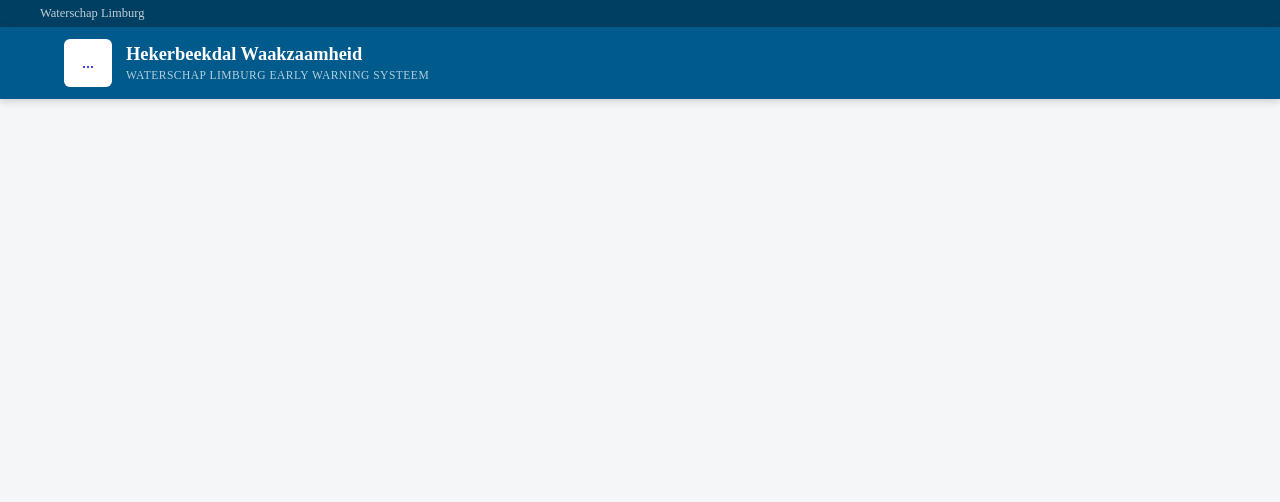
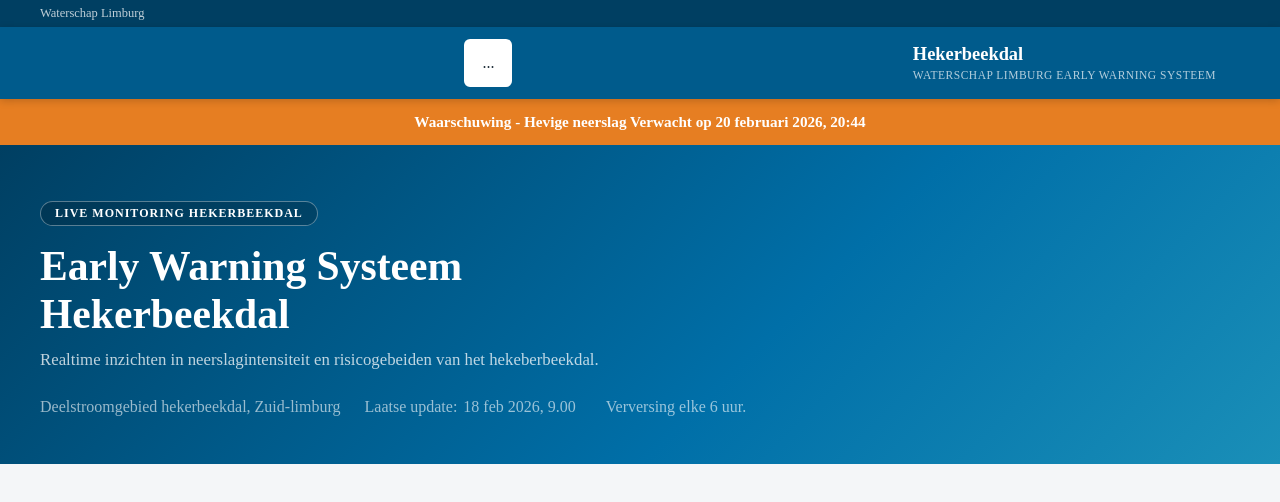
Before and after one commit to mwassenborg/HDWUD04-Mike, a plain HTML site: page index.html in a window 1280 px wide. Drawn offline with Linux system fonts and the light colour scheme.

Commit message:
Meer Css code en hero toegevoegd

```diff
--- a/index.html
+++ b/index.html
@@ -48,7 +48,7 @@
             max-width: 1200px;
             margin: 0 auto;
             padding: 0 24px;
-            display: flex;
+            display:flex;
             align-items: center;
             justify-content: space-between;
             height: 72px;
@@ -127,6 +127,63 @@
             text-decoration: underline;
         }
 
+        #hero {
+          background: linear-gradient(135deg,#003F62 0%, #006fa8 60%, #1a8fb8 100%);
+          color: #fff;
+          padding: 56px 24px 48px;
+          position: relative;
+          overflow: hidden;
+        }
+
+        .hero-inner {
+          max-width: 1200px;
+          margin: 0 auto;
+          position: relative;
+          z-index: 1;
+        }
+
+        .hero-label {
+          display: inline-block;
+          background-color: rgba(0, 0,0, 0.18);
+          border: 1px solid rgba(255,255,255,0.35);
+          border-radius: 20px;
+          padding: 4px 14px;
+          font-size: 0.75rem;
+          font-weight: 700;
+          letter-spacing: 1px;
+          text-transform: uppercase;
+          margin-bottom: 16px;
+        }
+
+        #hero h2 {
+        font-size: 2.6rem;
+        font-weight: 700;
+        margin-bottom: 12px;
+        max-width: 680px;
+        }
+
+        #hero p{
+          font-size: 1.05rem;
+          color: rgba(255,255,255,0.75);
+          max-width: 600px;
+          margin-bottom: 28px;
+        }
+
+        .hero-meta{
+          display: flex;
+          gap: 24px;
+          font-family: 0.82rem;
+          color: rgba(255,255,255,0.6);
+          flex-wrap: wrap;
+        }
+
+        .hero-meta span {
+          display: flex;
+          align-items: center;
+          gap: 6px;
+        }
+        <!-- Note to self, Ik moet echt een css stijlbestand maken dit wordt te groot -->
+
   </style>
 </head>
 
@@ -136,7 +193,7 @@
     <span>Waterschap Limburg</span>
       <div class="topbar-rechts">
       <!-- Pagina later toevoegen -->
-      <!-- <a href="#">Toegankelijkheid</a> -->
+      <!-- <a href="#">over ons</a> -->
       <!-- <a href="#">Contact</a> -->
       </div>
     </div>
@@ -144,13 +201,33 @@
 
   <header id="hoofdnavigatie">
     <div class="header-inner">
-    <a href="#" class="logo-wrap"> <!--Logo toevoegen-->
-      <div class="logo-icoon">...</div>
+      <a href="#" class="logo-wrap"> </a>
+      <div class="logo-icoon">...</div> <!--Logo toevoegen -->
       <div class="logo-tekst">
-        <h1>Hekerbeekdal Waakzaamheid</h1>
+        <h1>Hekerbeekdal</h1>
         <span>Waterschap Limburg Early Warning Systeem</span>
     </div>
+  </header>
 
+<div id="alarmbanner">
+  <span><strong>Waarschuwing - Hevige neerslag</strong> Verwacht op 20 februari 2026, 20:44 </span>
+</div>
+
+<div id="hero">
+  <div class="hero-inner">
+    <div class="hero-label">Live monitoring hekerbeekdal</div>
+      <h2> Early Warning Systeem <br> Hekerbeekdal </h2>
+      <p> Realtime inzichten in neerslagintensiteit en risicogebeiden van het hekeberbeekdal. </p>
+      <div class="hero-meta">
+        <span> Deelstroomgebied hekerbeekdal, Zuid-limburg</span>
+        <span> Laatse update: <span id="hero-update"> 18 feb 2026, 9.00 </span></span>
+        <span><span class="live-stip"></span> Verversing elke 6 uur.</span>
+      </div>
+    </div>
+  </div>
+</div>
+
+<!--Onder hero leaflet toevoegen met hekerbeekdal en harmonie API-->
 
 
 
```
Lines whose indentation alone changed are shown as unchanged.
